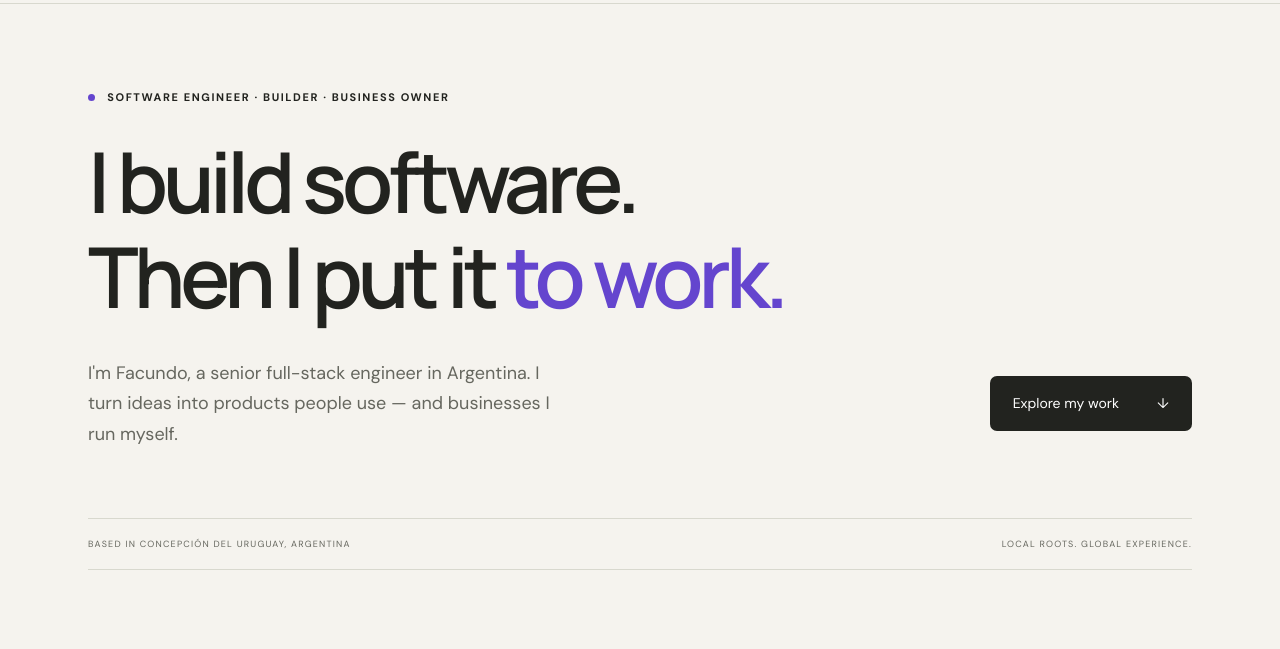
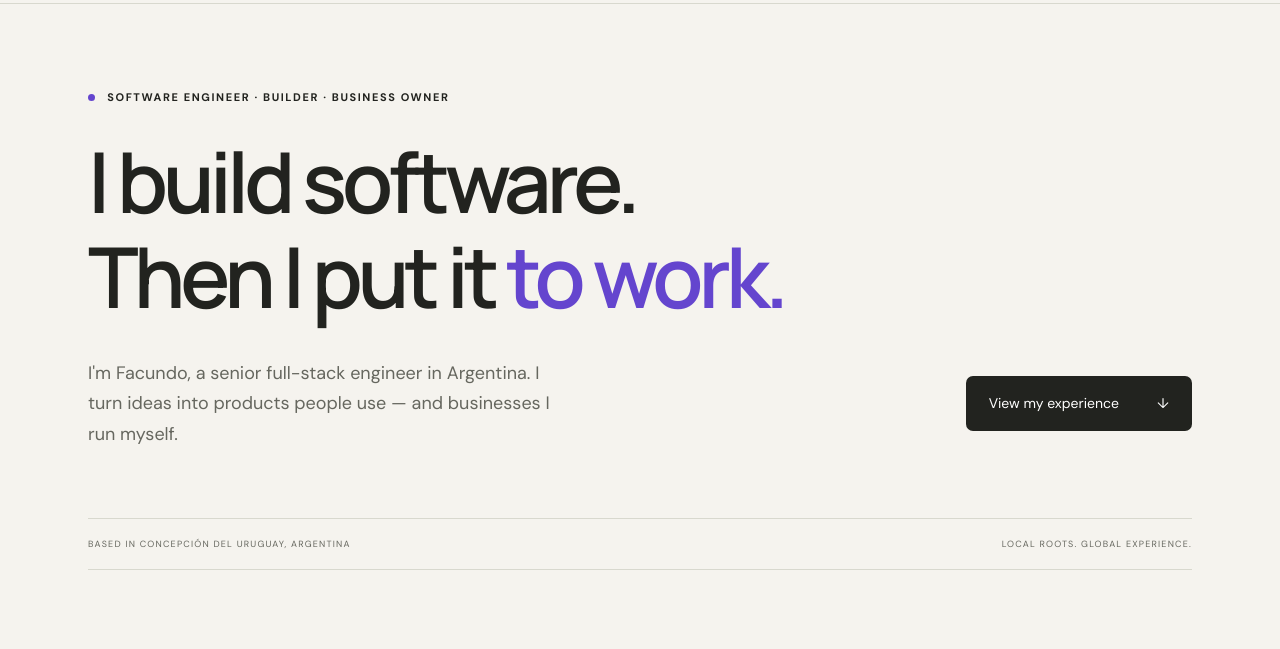
Before and after one commit to facusrod/web-personal, a website: page dist/index.html in a window 1280 px wide. Shown: the part 87-736 px from the top of the page. Drawn offline with Linux system fonts and the light colour scheme.

Commit message:
Point hero CTA to experience section

```diff
--- a/dist/index.html
+++ b/dist/index.html
@@ -12,7 +12,7 @@
 <a class="skip" href="#main">Skip to content</a>
 <header class="header"><a class="wordmark" href="#" aria-label="Facundo Rodriguez home">fr<span>↗</span></a><nav aria-label="Main navigation"><a href="#work">Selected work</a><a href="#experience">Experience</a><a href="#about">About</a></nav><div class="header-actions"><a class="nav-github" href="https://github.com/facusrod" target="_blank" rel="noopener noreferrer"><img src="https://github.com/facusrod.png?size=96" alt="" width="28" height="28">GitHub <span>↗</span></a><a class="nav-contact" href="#contact">Let's talk <span>↗</span></a></div></header>
 <main id="main">
-<section class="hero wrap"><div class="eyebrow"><span class="dot"></span> SOFTWARE ENGINEER · BUILDER · BUSINESS OWNER</div><h1>I build software.<br>Then I put it <em>to work.</em></h1><div class="hero-bottom"><p>I'm Facundo, a senior full-stack engineer in Argentina. I turn ideas into products people use — and businesses I run myself.</p><a class="button dark" href="#work">Explore my work <span>↓</span></a></div><div class="hero-note"><span>BASED IN CONCEPCIÓN DEL URUGUAY, ARGENTINA</span><span>LOCAL ROOTS. GLOBAL EXPERIENCE.</span></div></section>
+<section class="hero wrap"><div class="eyebrow"><span class="dot"></span> SOFTWARE ENGINEER · BUILDER · BUSINESS OWNER</div><h1>I build software.<br>Then I put it <em>to work.</em></h1><div class="hero-bottom"><p>I'm Facundo, a senior full-stack engineer in Argentina. I turn ideas into products people use — and businesses I run myself.</p><a class="button dark" href="#experience">View my experience <span>↓</span></a></div><div class="hero-note"><span>BASED IN CONCEPCIÓN DEL URUGUAY, ARGENTINA</span><span>LOCAL ROOTS. GLOBAL EXPERIENCE.</span></div></section>
 <section class="work wrap" id="work"><div class="section-heading"><div><span class="eyebrow">01 / SELECTED WORK</span><h2>Built to be used.</h2></div><p>From my own store to gyms and my neighborhood.<br>Software with a place in everyday life.</p></div>
 <div class="project-grid"><article class="project greenhouse"><div class="project-top"><span class="badge">MY BUSINESS</span><span class="project-number">01</span></div><div class="brand-visual greenhouse-visual"><img class="greenhouse-logo" src="assets/greenhouse-logo.jpg" alt="Green House Store logo" width="706" height="706" loading="lazy"></div><h3>A store. An entire ecosystem.</h3><p>I own a boutique healthy-food store in my hometown. Its e-commerce and day-to-day administration run on Odoo ERP — giving me a direct connection between the software I build and the business it supports.</p><div class="tags"><span>E-commerce</span><span>Odoo ERP</span><span>Business operations</span></div><a class="text-link" href="http://greenhouse.com.ar/" target="_blank" rel="noopener noreferrer">Explore Greenhouse ↗</a></article>
 <article class="project olivia"><div class="project-top"><span class="badge">AI IN PRACTICE</span><span class="project-number">02</span></div><div class="brand-visual olivia-visual"><img class="olivia-logo" src="assets/olivia-logo.svg" alt="Olivia logo" width="125" height="125" loading="lazy"><span>Meet Olivia.</span></div><h3>AI, connected to my business.</h3><p>I built Olivia, an AI assistant connected to Odoo 18, to work with live inventory and sales at Greenhouse. Gemini powers product queries and purchasing suggestions; my MCP server brings those business workflows into Claude.</p><div class="tags"><span>Next.js + TypeScript</span><span>Gemini</span><span>Odoo 18</span></div><div class="project-links"><a class="text-link" href="https://olivia.greenhouse.com.ar/" target="_blank" rel="noopener noreferrer">Meet Olivia ↗</a><a class="text-link" href="https://www.npmjs.com/package/@facusrod/olivia-mcp-server" target="_blank" rel="noopener noreferrer">MCP on npm ↗</a></div></article></div>
```
